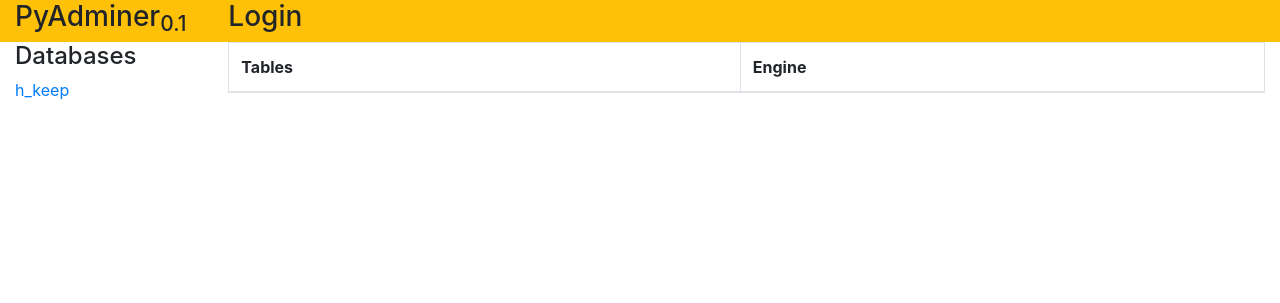
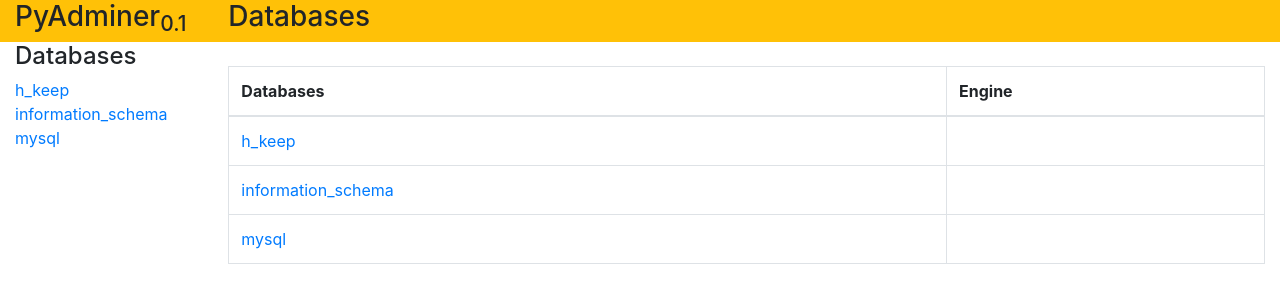
Before and after one commit to anilpokhariyal/py-adminer, a Flask app: the page made by main.py in a window 1280 px wide. Shown: the top 303 px of the page. Run offline with Flask 2, Linux system fonts and the light colour scheme; the visitor is signed in with stand-in values (Sample User, id 1); lists and menus that the app fills with data are empty; some libraries are stand-ins or nearby versions.

Commit message:
template updated for database view on table

```diff
--- a/main.py
+++ b/main.py
@@ -66,16 +66,13 @@
             database = request.args.get('database')
             query(connection, "use "+str(database)+';')
             tables = query(connection, "SHOW TABLES;")
-            databases.append([database])
-        else:
-            databases = query(connection, "SHOW DATABASES")
+        databases = query(connection, "SHOW DATABASES")
 
         # required in case query fails
         if databases:
             session['pass'] = True
             login = True
 
-    app.logger.warning(tables)
     return render_template('py_adminer.html', py_admin_url="/py_adminer", login=login, databases=databases,
                            tables=tables)
 
--- a/templates/py_adminer.html
+++ b/templates/py_adminer.html
@@ -12,7 +12,15 @@
 <div class="container-fluid">
     <div class="row bg-warning">
         <div class="col-md-2"><h3>PyAdminer<sub>0.1</sub></h3></div>
-        <div class="col-md-10"><h3>Login</h3></div>
+        <div class="col-md-10">
+            {% if not login %}
+            <h3>Login</h3>
+            {% elif tables %}
+            <h3>Tables</h3>
+            {% elif databases %}
+            <h3>Databases</h3>
+            {% endif %}
+        </div>
     </div>
     <div class="row">
         <div class="col-md-2">
@@ -59,8 +67,8 @@
                     </div>
                 </div>
             </form>
-        {% else %}
-            <table class="table table-bordered">
+        {% elif tables %}
+            <table class="table table-bordered mt-4 datatable">
                 <thead>
                     <tr>
                         <th>Tables</th>
@@ -70,7 +78,25 @@
                 <tbody>
                 {% for table in tables %}
                     <tr>
-                        <td>{{table}}</td>
+                        <td>{{table[0]}}</td>
+                        <td></td>
+                    </tr>
+                {% endfor %}
+                </tbody>
+            </table>
+        {% elif databases %}
+            <table class="table table-bordered mt-4 datatable">
+                <thead>
+                    <tr>
+                        <th>Databases</th>
+                        <th>Engine</th>
+                    </tr>
+                </thead>
+                <tbody>
+                {% for database in databases %}
+                    <tr>
+                        <td><a href="?database={{database[0]}}">{{database[0]}}</a></td>
+                        <td></td>
                     </tr>
                 {% endfor %}
                 </tbody>
```
Also changed, not shown: requirements.txt (added, +12 -0 lines), 1 other file.
